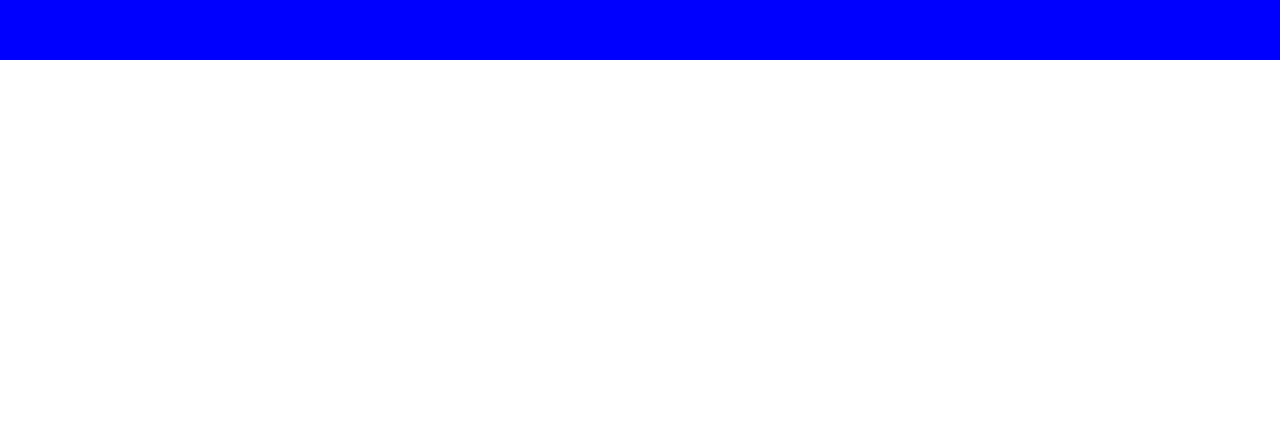
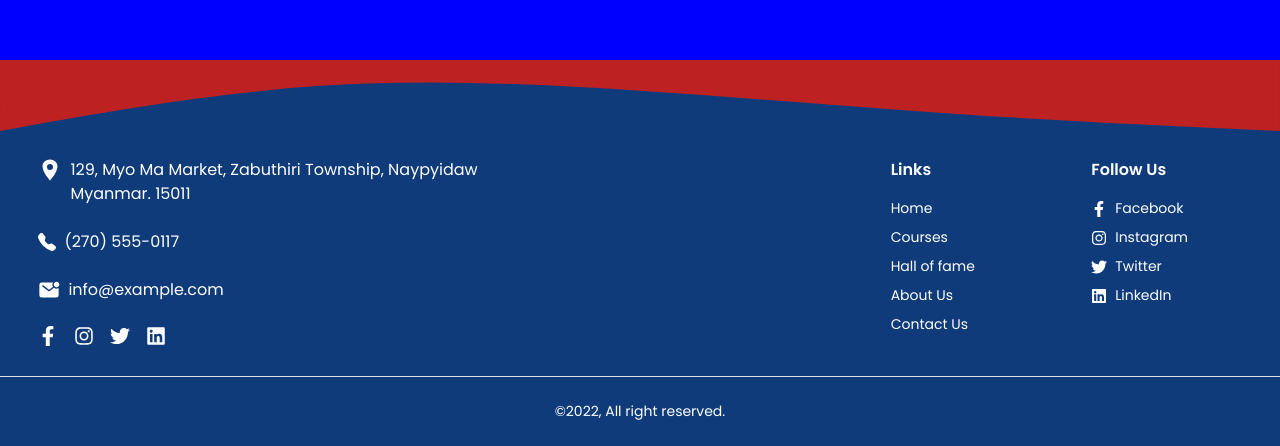
Before and after one commit to ShoonLeiNaing/teachersu-landing, a Next.js app: page / in a window 1280 px wide. Shown: the part 1290-1736 px from the top of the page. Before the commit the page ends 1350 px from the top, so only its background shows below. Built offline with nearby package versions, Linux system fonts and the light colour scheme.

Commit message:
footer component complete

```diff
--- /dev/null
+++ b/components/Footer/footer.module.css
@@ -0,0 +1,10 @@
+.footer_image {
+  width: 100vw;
+  min-height: 40px;
+}
+
+@media screen and (max-width: 700px) {
+  .footer_image {
+    min-height: 20px;
+  }
+}
--- /dev/null
+++ b/components/Footer/index.tsx
@@ -0,0 +1,136 @@
+import { Box, Grid, Typography } from "@mui/material";
+import { FunctionComponent } from "react";
+import { IoLocationSharp, IoMailUnread } from "react-icons/io5";
+import { BsFillTelephoneFill } from "react-icons/bs";
+import {
+  FaFacebookF,
+  FaInstagram,
+  FaTwitter,
+  FaLinkedin,
+} from "react-icons/fa";
+import { colors } from "../../data/colors";
+import styles from "./footer.module.css";
+import { navbarData } from "../../data/data";
+// import Image from "next/image";
+
+const Footer: FunctionComponent = () => {
+  return (
+    <Box bgcolor={colors.blue} color="white">
+      {/* <Box height={{ md: "80px" }} position="relative" width="100vw">
+        <Image alt="footer" src="/images/footer.svg" fill />
+      </Box> */}
+      <img
+        alt="footer"
+        src="/images/footer.svg"
+        className={styles.footer_image}
+      />
+      <Box pt="20px" pb="30px" borderBottom="1px solid #E0E0E0">
+        <Box sx={{ width: "100%", position: "relative" }}>
+          <Grid
+            container
+            rowGap={4}
+            px={{ lg: "3%", md: "50px", sm: "30px", xs: "20px" }}
+            justifyContent="space-between"
+          >
+            <Grid item md={8} sm={12} xs={12}>
+              <Box display="flex" flexDirection="column" gap={3}>
+                <Box display="flex" gap={1} className="pointer">
+                  <IoLocationSharp fontSize="24px" />
+                  <Typography fontSize={{ md: "16px", xs: "14px" }}>
+                    129, Myo Ma Market, Zabuthiri Township, Naypyidaw
+                    <br /> Myanmar. 15011
+                  </Typography>
+                </Box>
+                <Box display="flex" gap={1} alignItems="center">
+                  <BsFillTelephoneFill fontSize="18px" />
+                  <Typography fontSize={{ md: "16px", xs: "14px" }}>
+                    (270) 555-0117
+                  </Typography>
+                </Box>
+                <Box display="flex" gap={1} alignItems="center">
+                  <IoMailUnread fontSize="22px" />
+                  <Typography fontSize={{ md: "16px", xs: "14px" }}>
+                    info@example.com
+                  </Typography>
+                </Box>
+                <Box display="flex" gap={2} fontSize="20px" className="pointer">
+                  <FaFacebookF />
+                  <FaInstagram />
+                  <FaTwitter />
+                  <FaLinkedin />
+                </Box>
+              </Box>
+            </Grid>
+            <Grid item md={1.5} sm={6} xs={6}>
+              <Box display="flex" flexDirection="column" gap={1}>
+                <Typography mb="8px" fontWeight={600}>
+                  Links
+                </Typography>
+
+                {navbarData?.map((item) => (
+                  <Typography key={item.title} fontSize="14px">
+                    {item.title}
+                  </Typography>
+                ))}
+              </Box>
+            </Grid>
+
+            <Grid item md={1.5} sm={6} xs={6}>
+              <Box display="flex" flexDirection="column" gap={1}>
+                <Typography mb="8px" fontWeight={600}>
+                  Follow Us
+                </Typography>
+                <Box
+                  display="flex"
+                  alignItems="center"
+                  gap={1}
+                  className="pointer"
+                >
+                  <FaFacebookF />
+                  <Typography fontSize="14px">Facebook</Typography>
+                </Box>
+                <Box
+                  display="flex"
+                  alignItems="center"
+                  gap={1}
+                  className="pointer"
+                >
+                  <FaInstagram />
+                  <Typography fontSize="14px">Instagram</Typography>
+                </Box>
+                <Box
+                  display="flex"
+                  alignItems="center"
+                  gap={1}
+                  className="pointer"
+                >
+                  <FaTwitter />
+                  <Typography fontSize="14px">Twitter</Typography>
+                </Box>
+                <Box
+                  display="flex"
+                  alignItems="center"
+                  gap={1}
+                  className="pointer"
+                >
+                  <FaLinkedin />
+                  <Typography fontSize="14px">LinkedIn</Typography>
+                </Box>
+              </Box>
+            </Grid>
+          </Grid>
+        </Box>
+      </Box>
+      <Box
+        px={{ lg: "3%", md: "50px", sm: "30px", xs: "20px" }}
+        py={{ md: 3, xs: 2 }}
+      >
+        <Typography fontSize={{ md: "14px", xs: "12px" }} textAlign="center">
+          ©2022, All right reserved.
+        </Typography>
+      </Box>
+    </Box>
+  );
+};
+
+export default Footer;
--- a/components/Layout/index.tsx
+++ b/components/Layout/index.tsx
@@ -1,3 +1,4 @@
+import Footer from "../Footer";
 import Navbar from "../Navbar";
 
 const Layout = ({ children }: any) => {
@@ -5,6 +6,7 @@ const Layout = ({ children }: any) => {
     <>
       <Navbar />
       {children}
+      <Footer />
     </>
   );
 };
```
Also changed, not shown: public/images/footer.svg (added).
